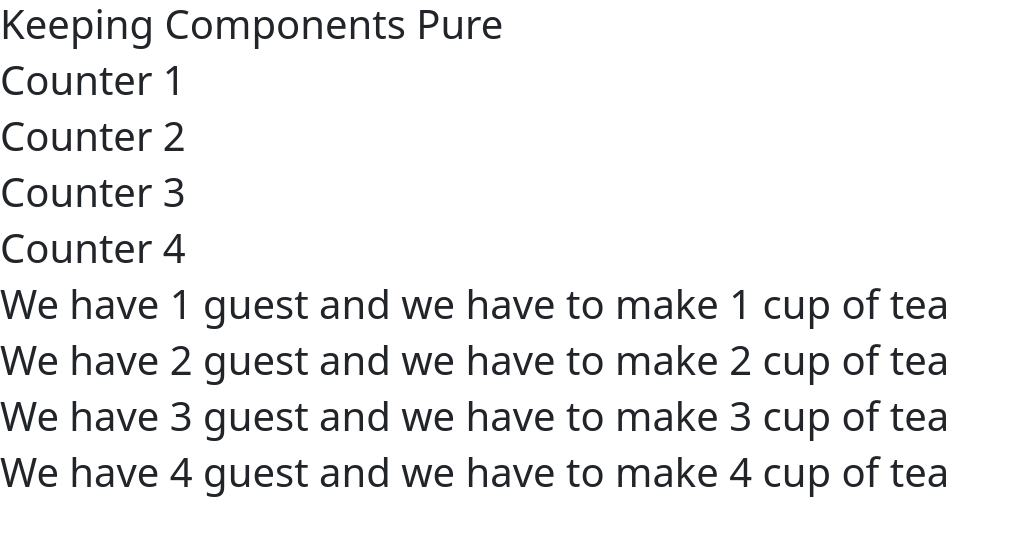
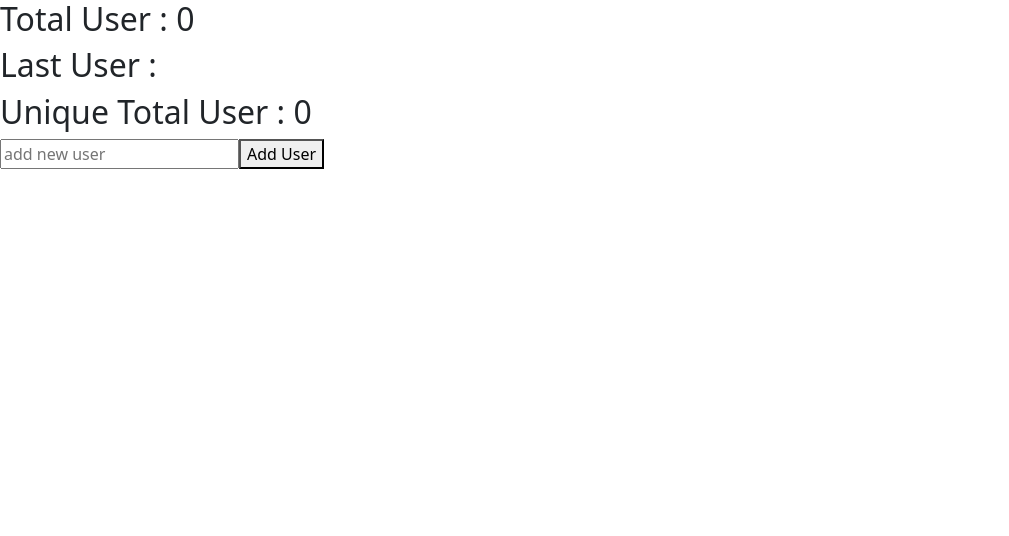
Before and after one commit to aggarwal123anshika/React-tutorial, a React (Vite) app in the folder react-blog/: page / in a window 1280 px wide. Shown: the top 536 px of the page, without its empty margins (0-1009 px from the left). Built offline with nearby package versions, Linux system fonts and the light colour scheme.

Commit message:
derived state in react js

```diff
--- a/react-blog/src/App.jsx
+++ b/react-blog/src/App.jsx
@@ -969,31 +969,64 @@
 
 // KEEP YOUR COMPONENTS IN REACT JS
 // let guest = 0;
-function App(){
+// function App(){
+//   return (
+//     <>
+//       <h1>Keeping Components Pure</h1>
+//       <Counter count={1} />
+//       <Counter count={2} />
+//       <Counter count={3} />
+//       <Counter count={4} />
+//       <Cup guest={1}/>
+//       <Cup guest={2}/>
+//       <Cup guest={3}/>
+//       <Cup guest={4}/>
+//     </>
+//   )
+// }
+// const Counter = ({count}) => {
+//   return (
+//     <h1>Counter {count} </h1>
+//   )
+// }
+
+// // ANOTHER EXAMPLE OF PURE COMPONENT
+// const Cup = ({guest}) => {
+//   return (
+//     <h1>We have {guest} guest and we have to make {guest} cup of tea</h1>
+//   )
+// }
+// export default App;
+
+
+
+
+// DERIVED STATE IN REACT JS
+
+function App() {
+  const [users, setUsers] = useState([]);
+  const [user, setUser] = useState('');
+  const handleAddUsers = () => {
+    setUsers([...users, user])
+  }
+  const total =users.length
+  const last = users[users.length-1]
+  const unique = [...new Set(users)].length
   return (
     <>
-      <h1>Keeping Components Pure</h1>
-      <Counter count={1} />
-      <Counter count={2} />
-      <Counter count={3} />
-      <Counter count={4} />
-      <Cup guest={1}/>
-      <Cup guest={2}/>
-      <Cup guest={3}/>
-      <Cup guest={4}/>
+      <div>
+        <h2>Total User : {total}</h2>
+        <h2>Last User : {last}</h2>
+        <h2>Unique Total User : {unique}</h2>
+        <input type="text" onChange={(event) => setUser(event.target.value)} placeholder="add new user" />
+        <button onClick={handleAddUsers}>Add User</button>
+        {
+          users.map((item, index) => (
+            <h4 key={index}>{item}</h4>
+          ))
+        }
+      </div>
     </>
   )
 }
-const Counter = ({count}) => {
-  return (
-    <h1>Counter {count} </h1>
-  )
-}
-
-
-const Cup = ({guest}) => {
-  return (
-    <h1>We have {guest} guest and we have to make {guest} cup of tea</h1>
-  )
-}
 export default App;
```
